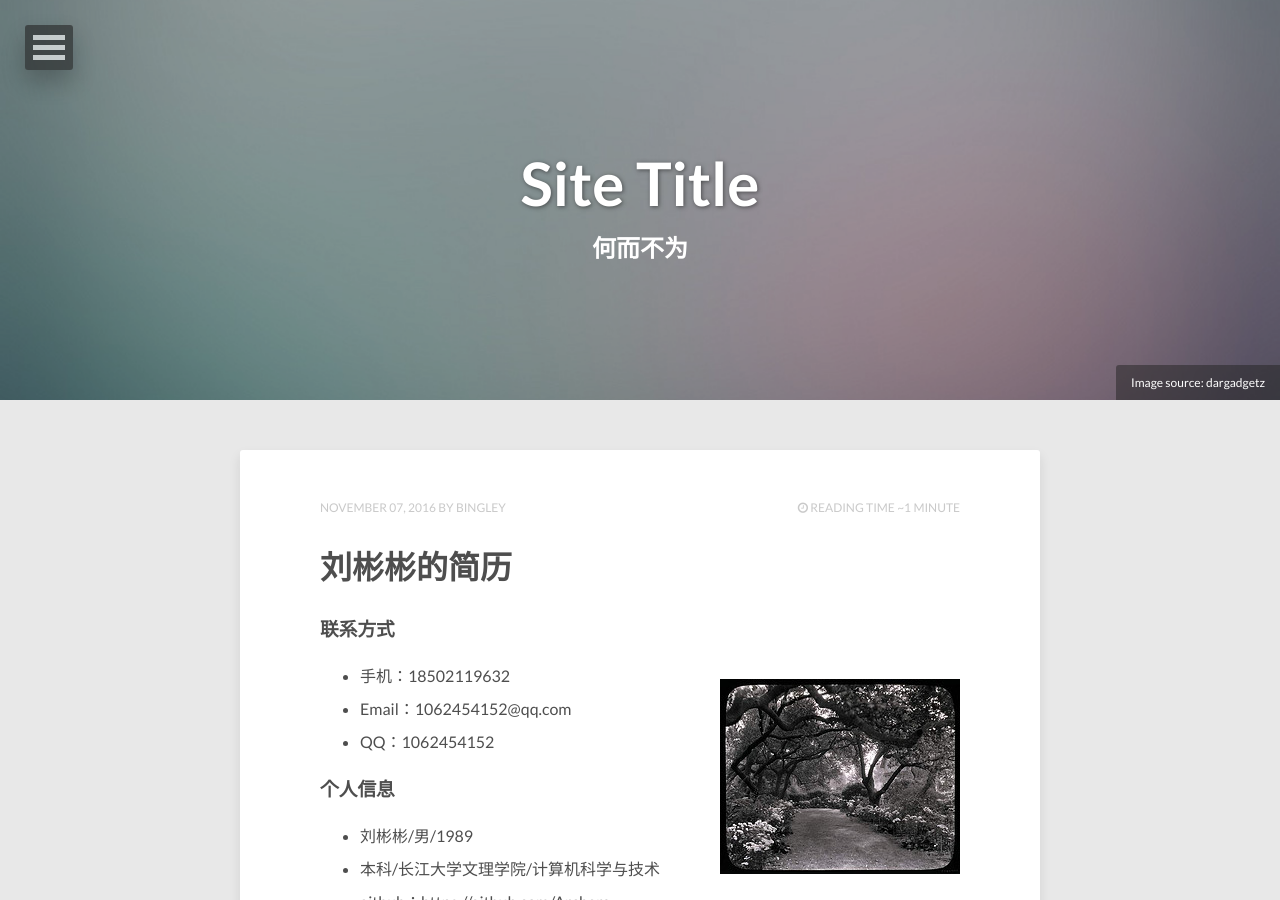
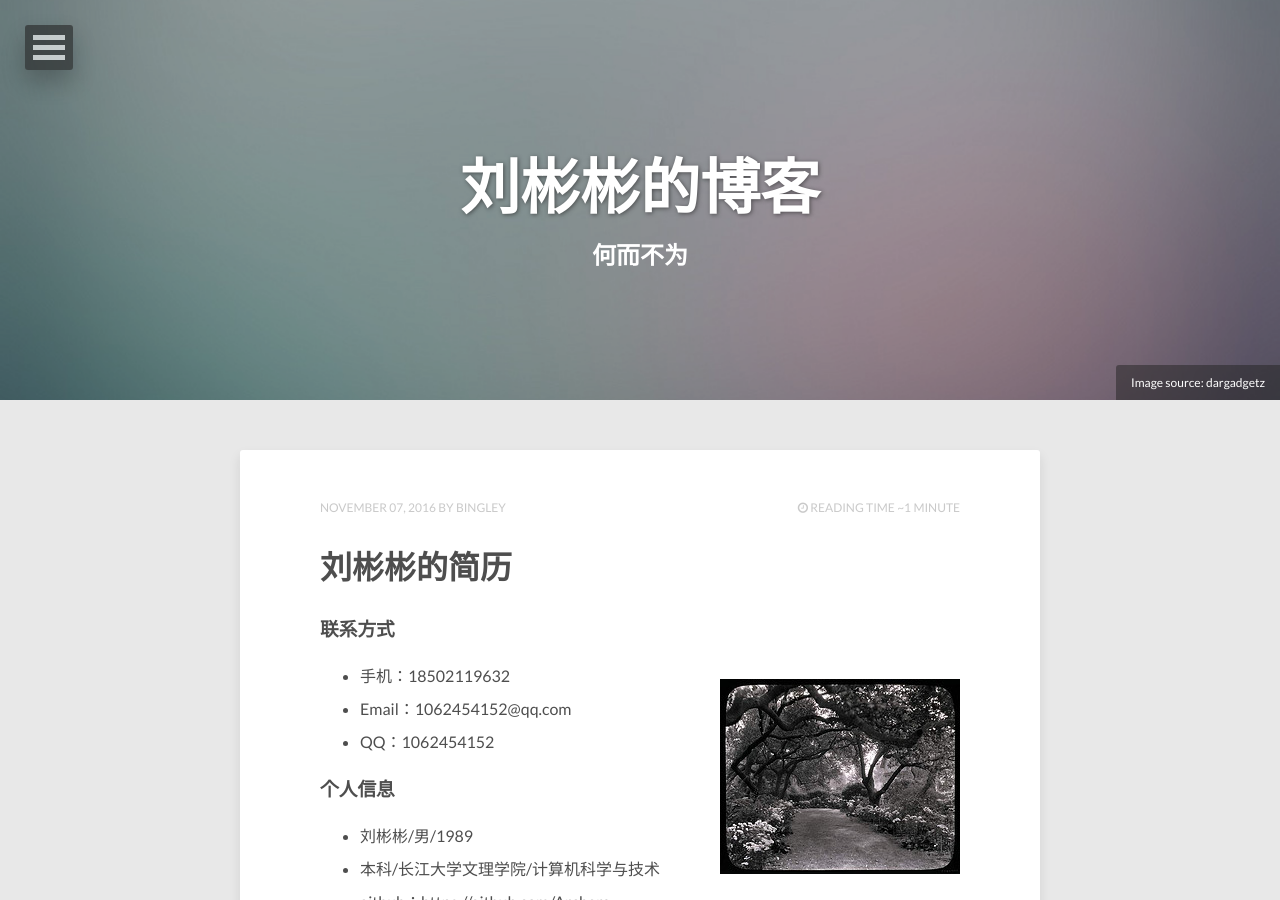
Before and after one commit to Archera/bingley, a Jekyll site: the page built from index.html, in a window 1280 px wide and 900 px high. Built offline with Jekyll 4.4.1, drawn with Linux system fonts in a browser that asks for light colours; nearby versions of some CDN libraries; the list of posts is cut into pages by our own code.

Commit message:
更改博客标题

```diff
--- a/_config.yml
+++ b/_config.yml
@@ -1,4 +1,4 @@
-title:            Site Title
+title:            刘彬彬的博客
 description:      Describe your website here.
 disqus_shortname:
 reading_time:     true
```
